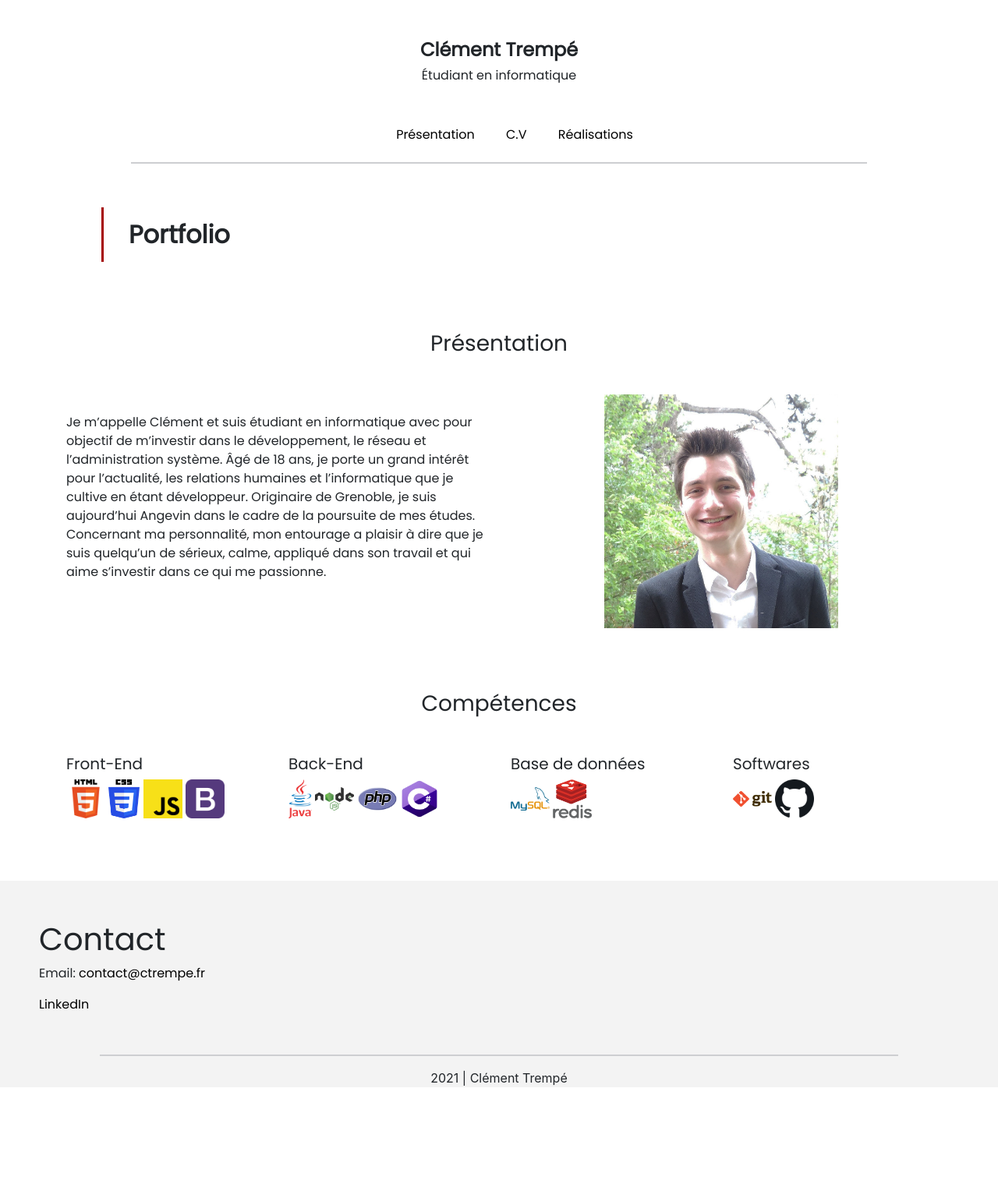
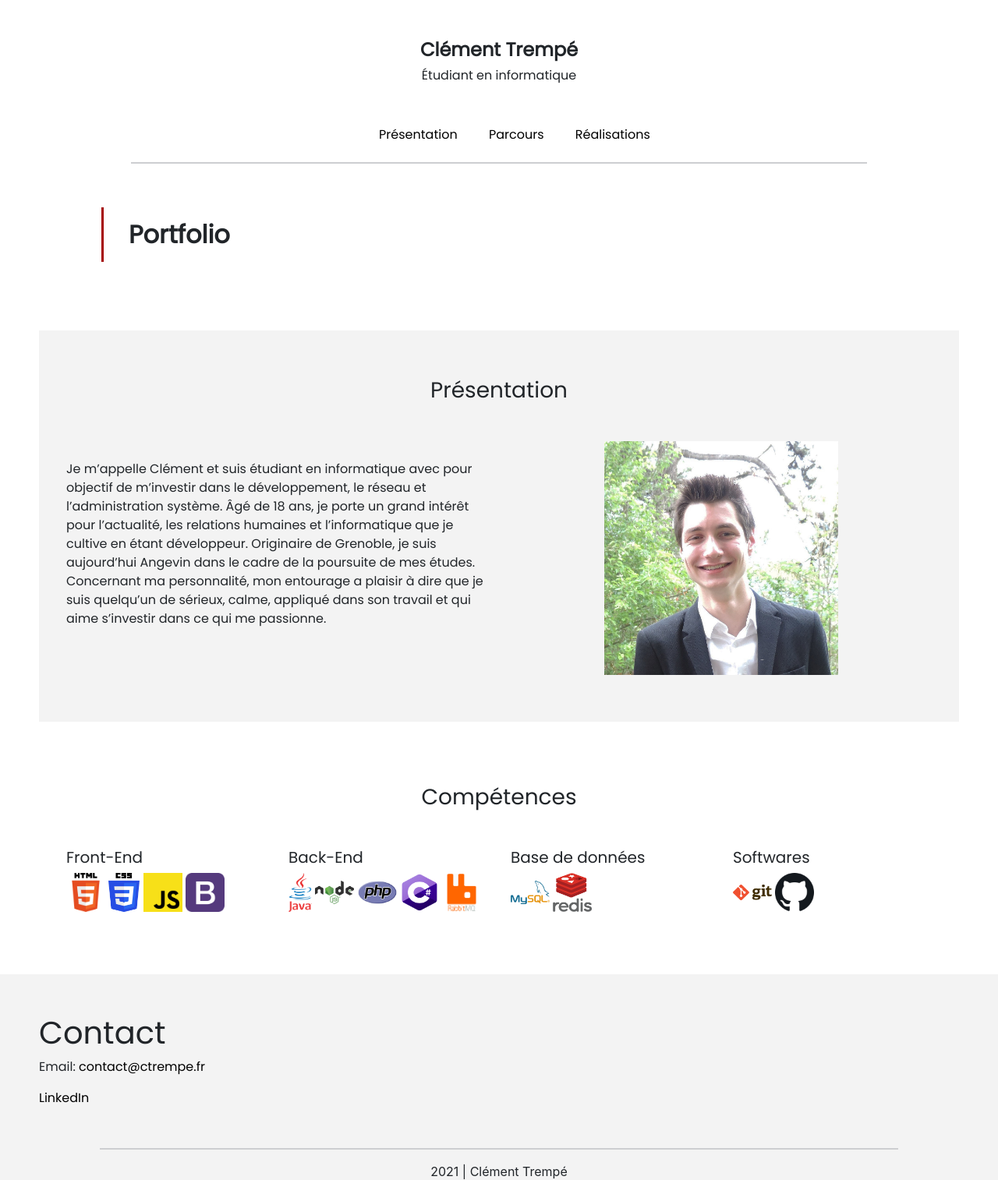
Before and after one commit to Erpriex/portfolio, a PHP site: page / in a window 1280 px wide. Shown: the top 1514 px of the page at 78% size. Before the commit the page ends 1393 px from the top, so only its background shows below. Run offline with PHP 8.4, Linux system fonts and the light colour scheme.

Commit message:
Ajout RabbitMQ && Presentation gray-display

```diff
--- a/assets/header.php
+++ b/assets/header.php
@@ -6,7 +6,7 @@ echo '
     <div class="line-break"></div>
     <ul>
         <li class="btn"><a href="index.php">Présentation</a></li>
-        <li class="btn"><a href="cv.php">C.V</a></li>
+        <li class="btn"><a href="cv.php">Parcours</a></li>
         <li class="btn"><a href="projects.php">Réalisations</a></li>
     </ul>
 </nav>
--- a/css/style.css
+++ b/css/style.css
@@ -95,6 +95,12 @@ div.page-mep{
     padding-bottom: 40px;
 }
 
+.gray-display{
+    background-color: #f3f3f3;
+    padding-top: 30px;
+    padding-bottom: 30px;
+}
+
 footer{
     background-color: #f3f3f3;
     padding-top: 1px;
--- a/index.php
+++ b/index.php
@@ -25,8 +25,10 @@
         <div class="line-break"></div>
         <div class="line-break"></div>
 
+        <div class="gray-display">
             <div class="container">
 
+                <div class="gray-display">
                     <h3 class="center">Présentation</h3>
                     <div class="line-break"></div>
                     <div class="row">
@@ -37,6 +39,12 @@
                             <img src="./img/ClémentTrempé.jpg" width="300" height="300">
                         </div>
                     </div>
+                </div>
+
+            </div>
+        </div>
+
+        <div class="container">
 
             <div class="line-break"></div>
             <div class="line-break"></div>
@@ -57,6 +65,7 @@
                     <img src="./img/skills/nodejs.png" title="NodeJS" width="50" height="30">
                     <img src="./img/skills/php.png" title="PHP" width="50" height="30">
                     <img src="./img/skills/c%23.png" title="C#" width="50" height="50">
+                    <img src="./img/skills/rabbitmq.png" title="RabbitMQ" width="50" height="50">
                 </div>
                 <div class="col">
                     <h5>Base de données</h5>
```
Also changed, not shown: img/skills/rabbitmq.png (added). Lines whose indentation alone changed are shown as unchanged.
